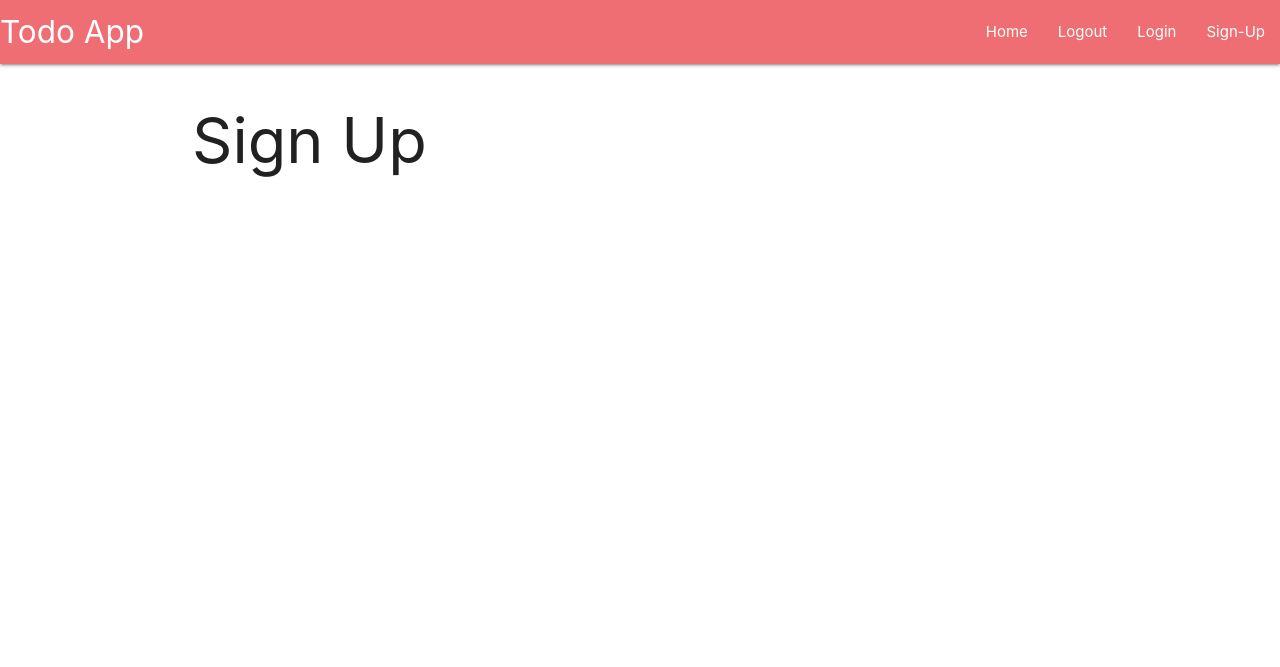
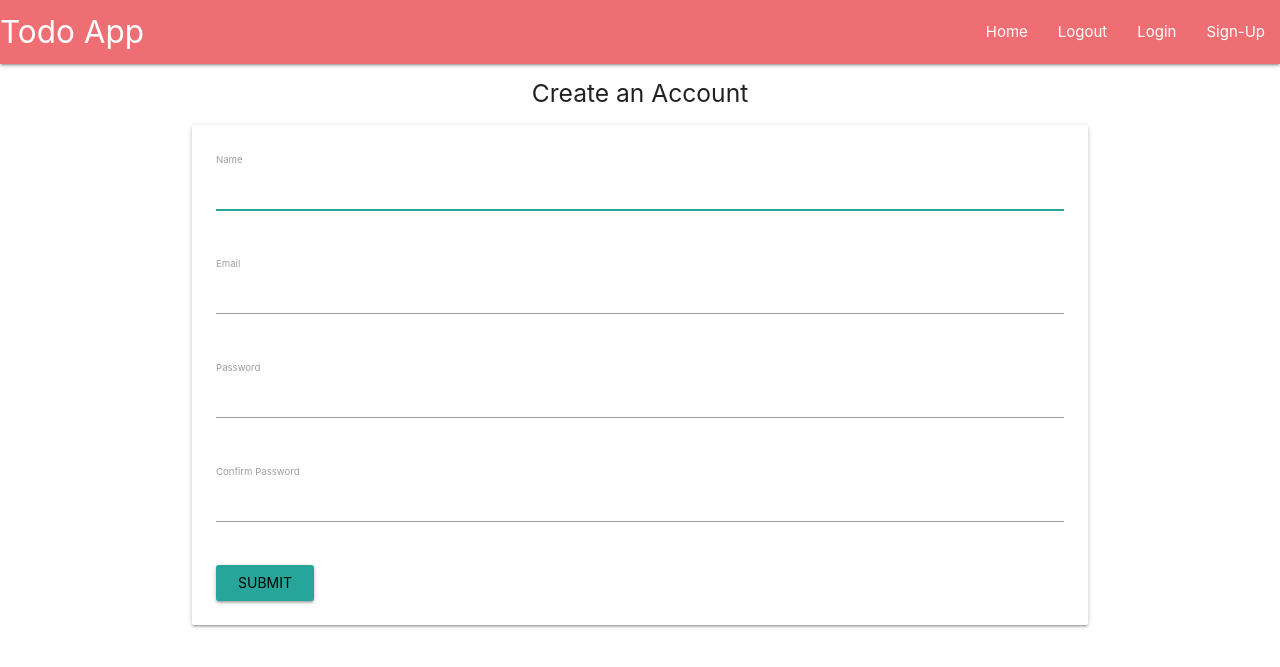
Before and after one commit to Fbossio/tasklist-keeper, a Flask app: page /sign-up in a window 1280 px wide. Shown: the top 667 px of the page. Run offline with Flask 2, Linux system fonts and the light colour scheme.

Commit message:
Complete sign-up form

```diff
--- a/website/auth.py
+++ b/website/auth.py
@@ -3,13 +3,15 @@ from .models import User
 from werkzeug.security import generate_password_hash, check_password_hash
 from . import db
 from flask_login import login_user, login_required, logout_user, current_user
+from .forms import Register, Login
 
 auth = Blueprint('auth', __name__)
 
 
 @auth.route('/login', methods=['GET', 'POST'])
 def login():
-    return render_template('login.html')
+    form = Login()
+    return render_template('login.html', form=form)
 
 
 @auth.route('/logout')
@@ -19,4 +21,5 @@ def logout():
 
 @auth.route('/sign-up', methods=['GET', 'POST'])
 def sign_up():
-    return render_template('signup.html')
+    form = Register()
+    return render_template('signup.html', form=form)
--- a/website/forms.py
+++ b/website/forms.py
@@ -1,33 +1,33 @@
-from flask_wtf import Form
-from wtforms import StringField
-from wtforms.validators import DataRequired, Email, Length
+from flask_wtf import FlaskForm
+from wtforms import StringField, PasswordField, TextAreaField
+from wtforms.validators import DataRequired, InputRequired, Length, Email
 
 
-class Register(Form):
+class Register(FlaskForm):
     name = StringField(
-        'Name', validators=[DataRequired()]
+        'Name', validators=[DataRequired(), InputRequired()]
     )
     email = StringField(
-        'Email', validators=[DataRequired(), Email()]
+        'Email', validators=[DataRequired(), InputRequired(), Email()]
     )
-    password1 = StringField(
-        'Password', validators=[DataRequired()]
+    password1 = PasswordField(
+        'Password', validators=[DataRequired(), InputRequired(), Length(min=7)]
     )
-    password2 = StringField(
-        'Confirm Password', validators=[DataRequired()]
+    password2 = PasswordField(
+        'Confirm Password', validators=[DataRequired(), InputRequired()]
     )
 
 
-class Login(Form):
+class Login(FlaskForm):
     email = StringField(
-        'Email', validators=[DataRequired(), Email()]
+        'email', validators=[DataRequired(), InputRequired()]
     )
-    password = StringField(
-        'Password', validators=[DataRequired()]
+    password = PasswordField(
+        'password', validators=[DataRequired(), InputRequired()]
     )
 
 
-class Todo(Form):
+class Todo(FlaskForm):
     todo = TextAreaField(
-        'Add Todo', validators=[DataRequired()]
+        'todo', validators=[DataRequired()]
     )
--- a/website/templates/signup.html
+++ b/website/templates/signup.html
@@ -1,4 +1,46 @@
 {% extends "base.html" %} {% block title %} Home {% endblock %} {% block content
 %}
-<h1>Sign Up</h1>
+<div class="center-align">
+  <h5>Create an Account</h5>
+</div>
+
+<div class="row">
+  <form class="col s12" method="POST">
+    <div class="row card-panel">
+      <div class="row">
+        <div class="input-field col s12">
+          <label for="name">{{form.name.label}}</label>
+          {{ form.name(class_ = 'validate', autofocus = true) }}
+        </div>
+      </div>
+
+      <div class="row">
+        <div class="input-field col s12">
+          <label for="email">{{form.email.label}}</label>
+          {{ form.email(class_ = 'validate', autofocus = true, type='email')}}
+        </div>
+      </div>
+
+      <div class="row">
+        <div class="input-field col s12">
+          <label for="password1">{{form.password1.label}}</label>
+          {{ form.password1(class_ = 'validate', autofocus = true)}}
+        </div>
+      </div>
+
+      <div class="row">
+        <div class="input-field col s12">
+          <label for="password2">{{form.password2.label}}</label>
+          {{ form.password2(class_ = 'validate', autofocus = true)}}
+        </div>
+      </div>
+
+      <input
+        type="submit"
+        name="Register"
+        class="btn waves-effect waves-light"
+      />
+    </div>
+  </form>
+</div>
 {% endblock %}
```
